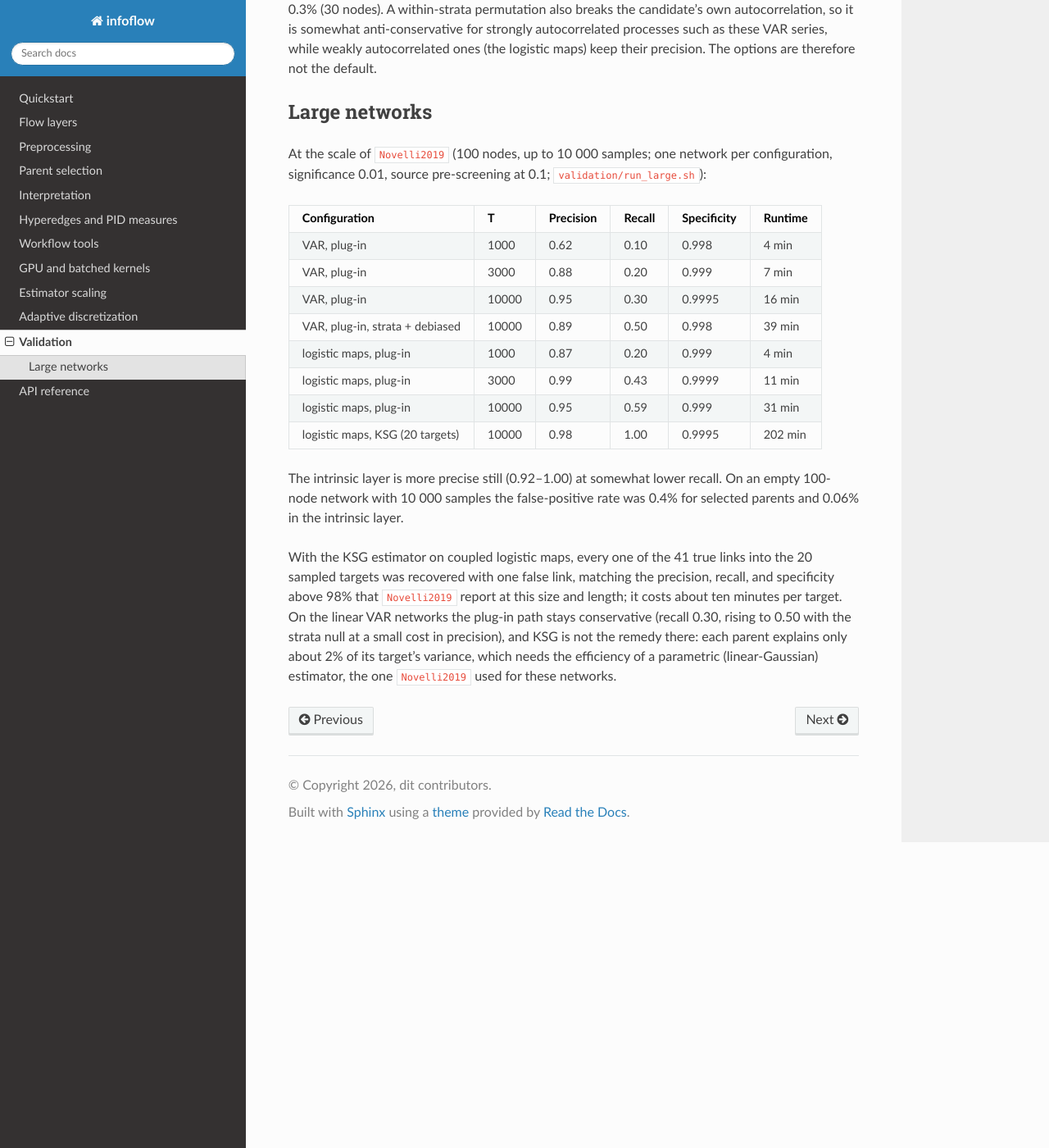
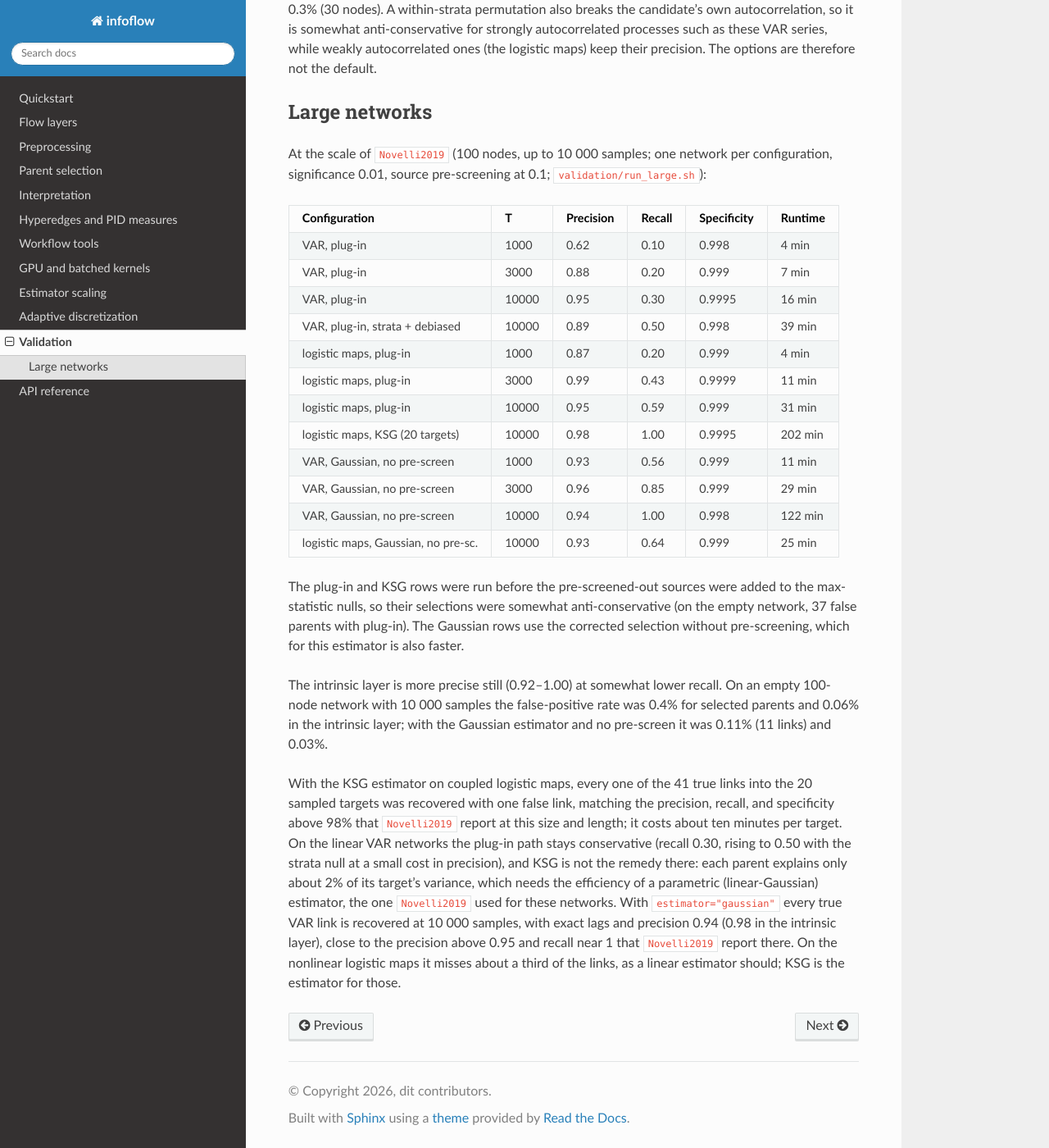
Before and after one commit to dit/infoflow, a Sphinx documentation site: the page built from docs/validation.rst, in a window 1280 px wide and 1400 px high, scrolled down 1271 px. Shown: the whole window at 82% size. Built offline with Sphinx 7.4.7 and the Read the Docs theme 3.1.0, drawn with Linux system fonts in a browser that asks for light colours; pages that are not in the unit, such as notebooks, are missing from menus; the version number could not be read and is left out; cross-references to code outside the pages are shown as plain code.

Commit message:
Validation docs: 100-node Gaussian results; pre-screen caveat
Co-authored-by: Cursor <cursoragent@cursor.com>

```diff
--- a/docs/validation.rst
+++ b/docs/validation.rst
@@ -77,11 +77,21 @@ logistic maps, plug-in               1000   0.87       0.20    0.999        4 mi
 logistic maps, plug-in               3000   0.99       0.43    0.9999       11 min
 logistic maps, plug-in               10000  0.95       0.59    0.999        31 min
 logistic maps, KSG (20 targets)      10000  0.98       1.00    0.9995       202 min
+VAR, Gaussian, no pre-screen         1000   0.93       0.56    0.999        11 min
+VAR, Gaussian, no pre-screen         3000   0.96       0.85    0.999        29 min
+VAR, Gaussian, no pre-screen         10000  0.94       1.00    0.998        122 min
+logistic maps, Gaussian, no pre-sc.  10000  0.93       0.64    0.999        25 min
 ===================================  =====  =========  ======  ===========  =======
+
+The plug-in and KSG rows were run before the pre-screened-out sources were added to
+the max-statistic nulls, so their selections were somewhat anti-conservative (on the
+empty network, 37 false parents with plug-in). The Gaussian rows use the corrected
+selection without pre-screening, which for this estimator is also faster.
 
 The intrinsic layer is more precise still (0.92–1.00) at somewhat lower recall. On
 an empty 100-node network with 10 000 samples the false-positive rate was 0.4% for
-selected parents and 0.06% in the intrinsic layer.
+selected parents and 0.06% in the intrinsic layer; with the Gaussian estimator and
+no pre-screen it was 0.11% (11 links) and 0.03%.
 
 With the KSG estimator on coupled logistic maps, every one of the 41 true links into
 the 20 sampled targets was recovered with one false link, matching the
@@ -91,3 +101,8 @@ the plug-in path stays conservative (recall 0.30, rising to 0.50 with the strata
 at a small cost in precision), and KSG is not the remedy there: each parent explains
 only about 2% of its target's variance, which needs the efficiency of a parametric
 (linear-Gaussian) estimator, the one :cite:`Novelli2019` used for these networks.
+With ``estimator="gaussian"`` every true VAR link is recovered at 10 000 samples, with
+exact lags and precision 0.94 (0.98 in the intrinsic layer), close to the
+precision above 0.95 and recall near 1 that :cite:`Novelli2019` report there. On the
+nonlinear logistic maps it misses about a third of the links, as a linear estimator
+should; KSG is the estimator for those.
```
